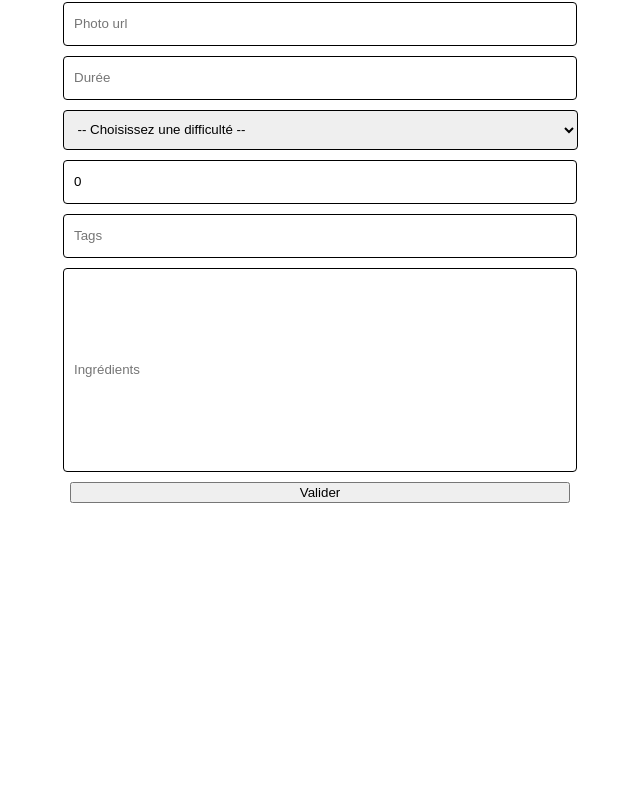
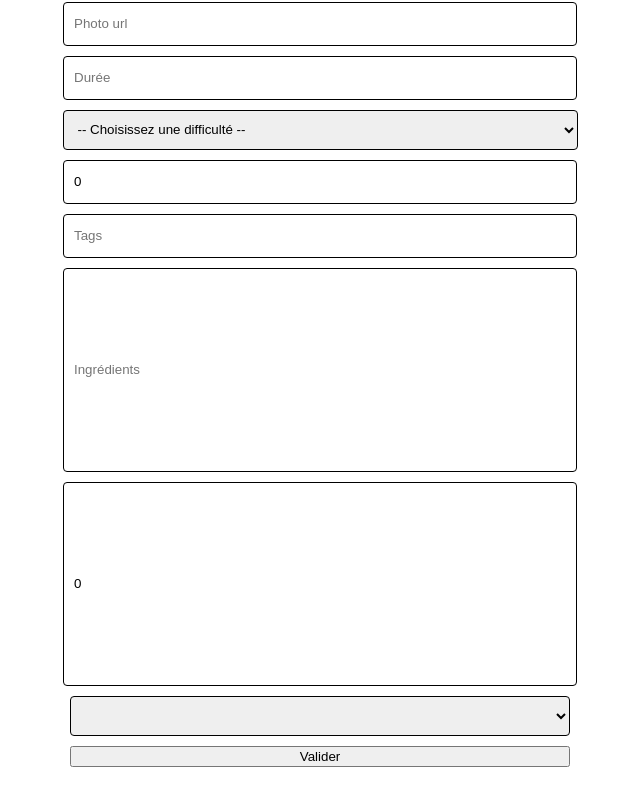
Before and after one commit to ElSalim75/recette, a React (Vite) app in the folder Recette/: page /formulaire in a window 1280 px wide. Shown: the part 431-1236 px from the top of the page, without its empty margins (320-960 px from the left). Before the commit the page ends 984 px from the top, so only its background shows below. Built offline with nearby package versions, Linux system fonts and the light colour scheme.

Commit message:
objet Recipe

```diff
--- a/Recette/src/components/Recipe.jsx
+++ b/Recette/src/components/Recipe.jsx
@@ -4,10 +4,11 @@ import "./Recipe.css"
 const Recipe = ({recipe}) => {
   return (
     <div className='recipe'>
-        {/* <img src={recipe.picture} /> */}
+        <img src={recipe.picture} />
         <div className='recipe-info'>
             <div>{recipe.title}</div>
             <div>Temps de préparation :  {recipe.time} min</div>
+            {/* <div>{recipe.ingredients.ingredients} - {recipe.ingredients.ingredientsQuantity} - {recipe.ingredients.ingredientsUnite}</div> */}
         </div>
 
 
--- a/Recette/src/contexts/RecipeContexts.jsx
+++ b/Recette/src/contexts/RecipeContexts.jsx
@@ -8,31 +8,44 @@ const RecipesProvider = ({ children }) => {
       title: 'Gnocchis arrabiata',
       steps: 'testSteps',
       picture: 'testPic',
-      time: '20',
+      time: 20,
       difficulty: 'testDif',
       portion: 'testPortion',
-      tags: 'testTags',
-      ingredients: 'testIngre'
+      tags: ['tag1', 'tag2', 'tag3'],
+      ingredients: {
+        ingredients: 'Farine',
+        ingredientsQuantity: 500,
+        ingredientsUnite: 'g'
+      }
+      //check param url react router dom
     },
     {
       title: 'Boeuf bourgignon',
       steps: 'testSteps',
       picture: 'testPic',
-      time: '30',
+      time: 30,
       difficulty: 'testDif',
       portion: 'testPortion',
-      tags: 'testTags',
-      ingredients: 'testIngre'
+      tags: ['tag4', 'tag2', 'tag6'],
+      ingredients: {
+        ingredients: 'Farine',
+        ingredientsQuantity: 500,
+        ingredientsUnite: 'g'
+      }
     },
     {
       title: 'Salade de tomates',
       steps: 'testSteps',
       picture: 'testPic',
-      time: '10',
+      time: 10,
       difficulty: 'testDif',
       portion: 'testPortion',
-      tags: 'testTags',
-      ingredients: 'testIngre'
+      tags: ['tag1', 'tag7', 'tag5'],
+      ingredients: {
+        ingredients: 'Farine',
+        ingredientsQuantity: 500,
+        ingredientsUnite: 'g'
+      }
     }
   ])
 
--- a/Recette/src/pages/FormRecipe.jsx
+++ b/Recette/src/pages/FormRecipe.jsx
@@ -11,6 +11,8 @@ const Formulaire = () => {
   const [portion, setPortion] = useState(0)
   const [tags, setTags] = useState('')
   const [ingredients, setIngredients] = useState('')
+  const [ingredientsQuantity, setIngredientsQuantity] = useState(0)
+  const [ingredientsUnite, setIngredientsUnite] = useState('')
 
   const { addRecipe } = useRecipes()
 
@@ -24,7 +26,11 @@ const Formulaire = () => {
       difficulty: difficulty,
       portion: portion,
       tags: tags,
-      ingredients: ingredients
+      ingredientList: {
+        ingredients: ingredients,
+        ingredientsQuantity: ingredientsQuantity,
+        ingredientsUnite: ingredientsUnite
+      }
     })
   }
 
@@ -56,7 +62,7 @@ const Formulaire = () => {
         <input
           value={time}
           onChange={e => setTime(e.target.value)}
-          type='text'
+          type='number'
           placeholder='Durée'
           className='input'
         />
@@ -88,6 +94,8 @@ const Formulaire = () => {
           placeholder='Tags'
           id='inputTags'
         />
+        {/* 2txt 1 select ingredient */}
+
         <input
           value={ingredients}
           onChange={e => setIngredients(e.target.value)}
@@ -95,6 +103,21 @@ const Formulaire = () => {
           placeholder='Ingrédients'
           id='inputIngredients'
         />
+        <input
+          value={ingredientsQuantity}
+          onChange={e => setIngredientsQuantity(e.target.value)}
+          type='text'
+          placeholder='Ingrédients'
+          id='inputIngredients'
+        ></input>
+        <select
+          value={ingredientsUnite}
+          onChange={e => setIngredientsUnite(e.target.value)}
+        >
+          <option value='g'></option>
+          <option value='kg'></option>
+          <option value='L'></option>
+        </select>
         <button type='submit'>Valider</button>
       </form>
     </div>
```
